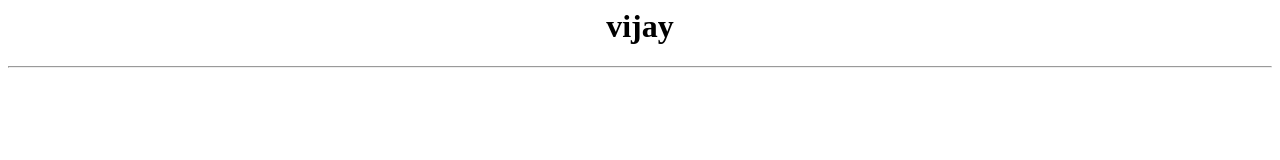
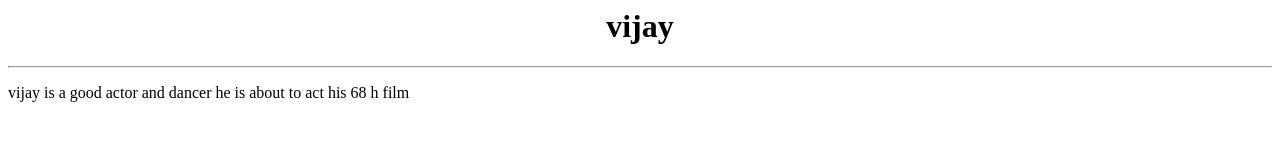
Before and after one commit to Divyasri2108/htmlactorpage, a plain HTML site: page index.html in a window 1280 px wide. Drawn offline with Linux system fonts and the light colour scheme.

Commit message:
added para

```diff
--- a/index.html
+++ b/index.html
@@ -2,3 +2,4 @@
   <h1>vijay</h1>
 </center>
 <hr>
+<p>vijay is a good actor and dancer he is about to act his 68 h film</p>
```
